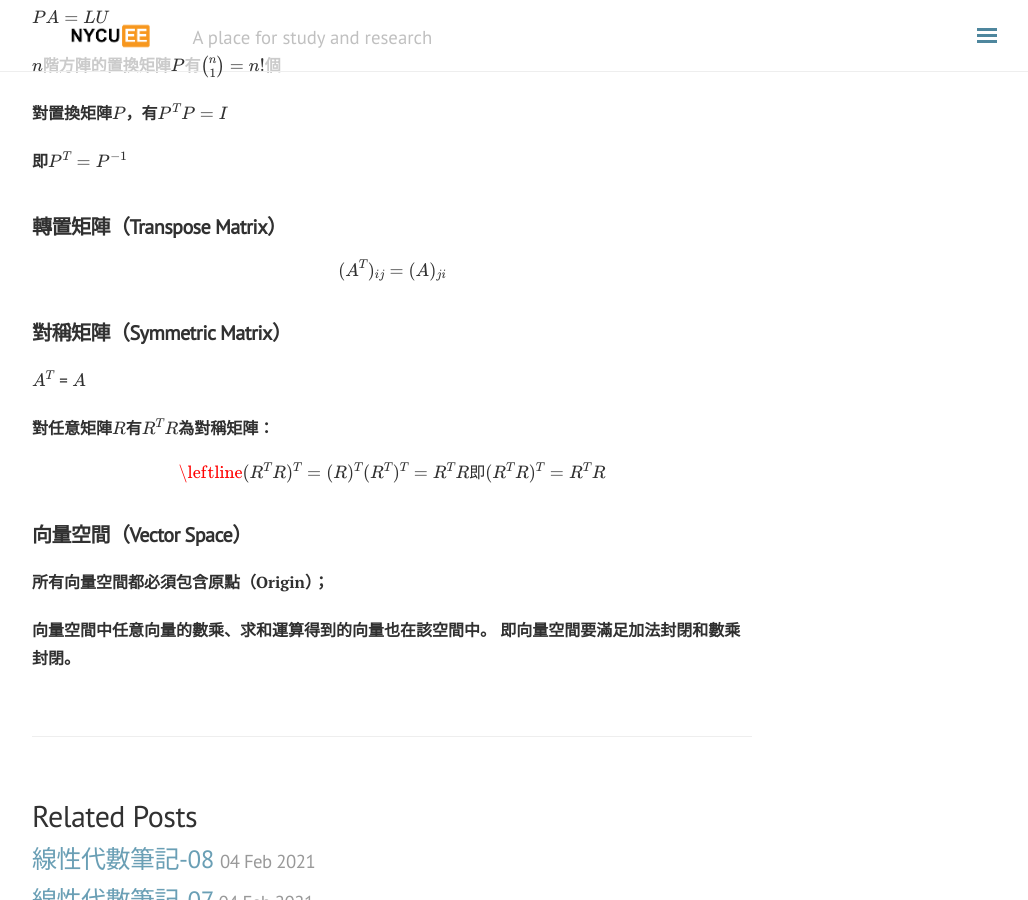
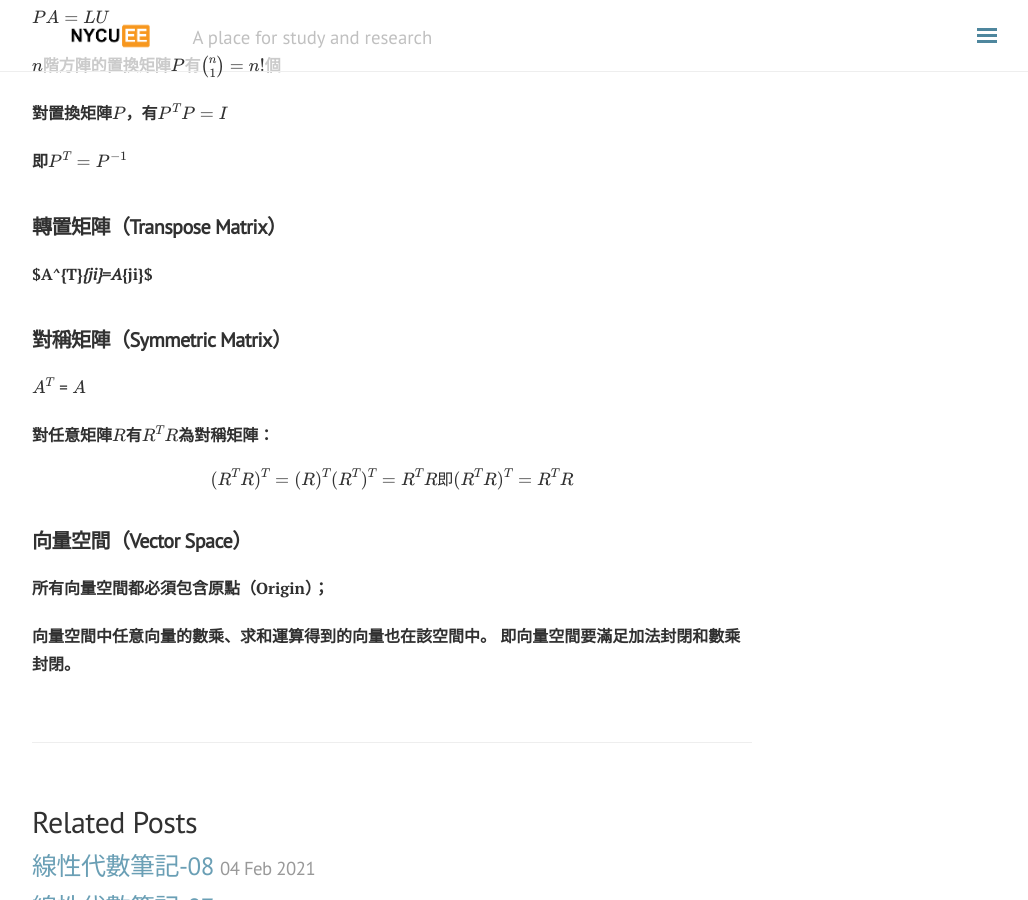
Before and after one commit to nycu-ee/nycu-ee.github.io, a Jekyll site: the page built from _posts/2021-02-04-linear-algebra-05.md, in a window 1280 px wide and 900 px high, scrolled down 609 px. Shown: the whole window, without its empty margins (248-1276 px from the left). Built offline with Jekyll 4.4.1, drawn with Linux system fonts in a browser that asks for light colours; nearby versions of some CDN libraries; formulas are drawn with MathJax 3; comment, search, counter and statistics services are not loaded.

Commit message:
Update 2021-02-04-linear-algebra-05.md

```diff
--- a/_posts/2021-02-04-linear-algebra-05.md
+++ b/_posts/2021-02-04-linear-algebra-05.md
@@ -30,7 +30,7 @@
 即$P^T = P^{-1}$
 ## 轉置矩陣（Transpose Matrix）
 
-$$(A^T)_{ij}=(A)_{ji}$$
+$A^{T}_{ji}=A_{ji}$
 
 ## 對稱矩陣（Symmetric Matrix）
 
@@ -39,8 +39,8 @@
 對任意矩陣$R$有$R^TR$為對稱矩陣：
 
 $$
-\leftline{(R^TR)^T = (R)^T(R^T)^T = R^TR\\
-\textrm{即}(R^TR)^T = R^TR}
+(R^TR)^T = (R)^T(R^T)^T = R^TR\\
+\textrm{即}(R^TR)^T = R^TR
 $$
 
 ## 向量空間（Vector Space）
```
